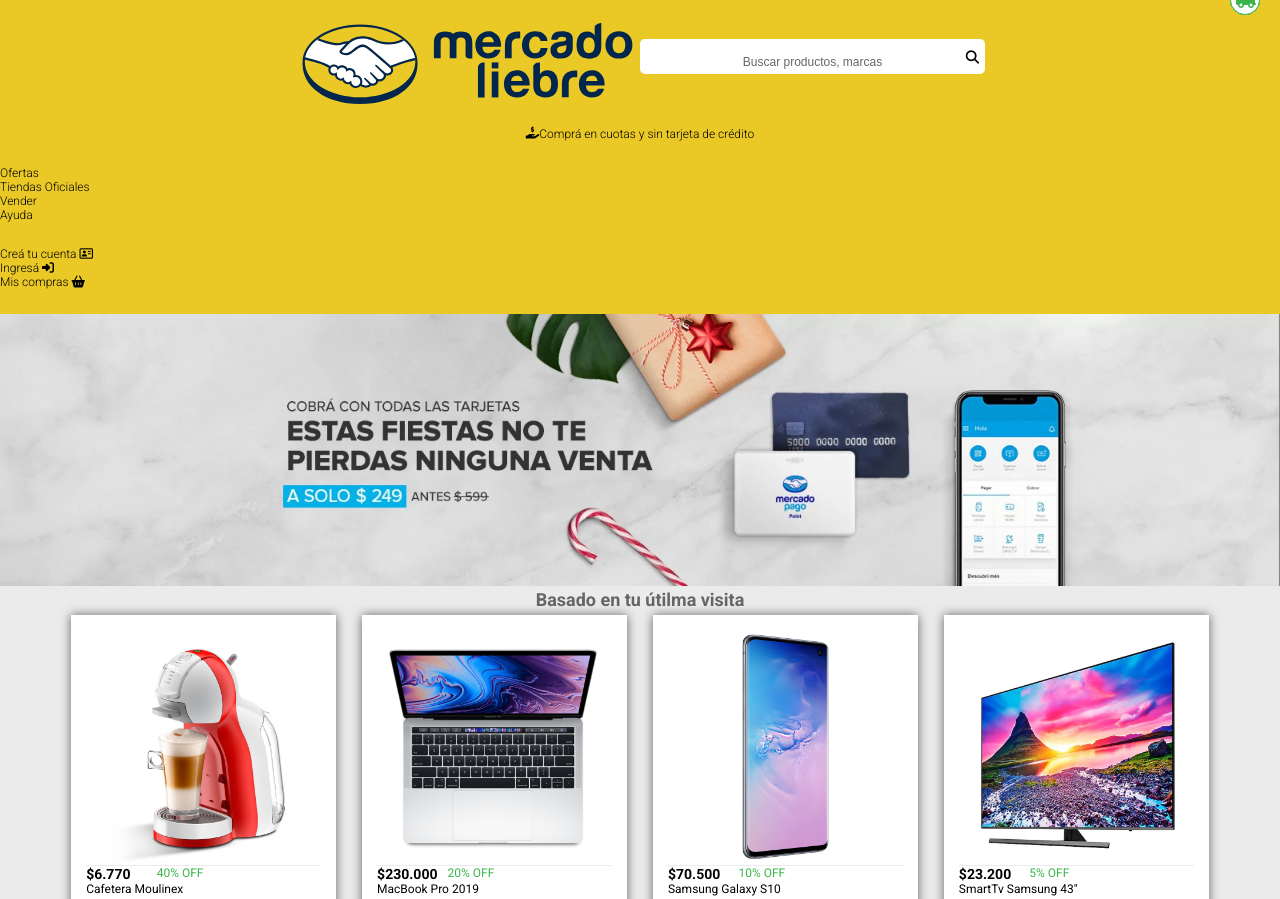
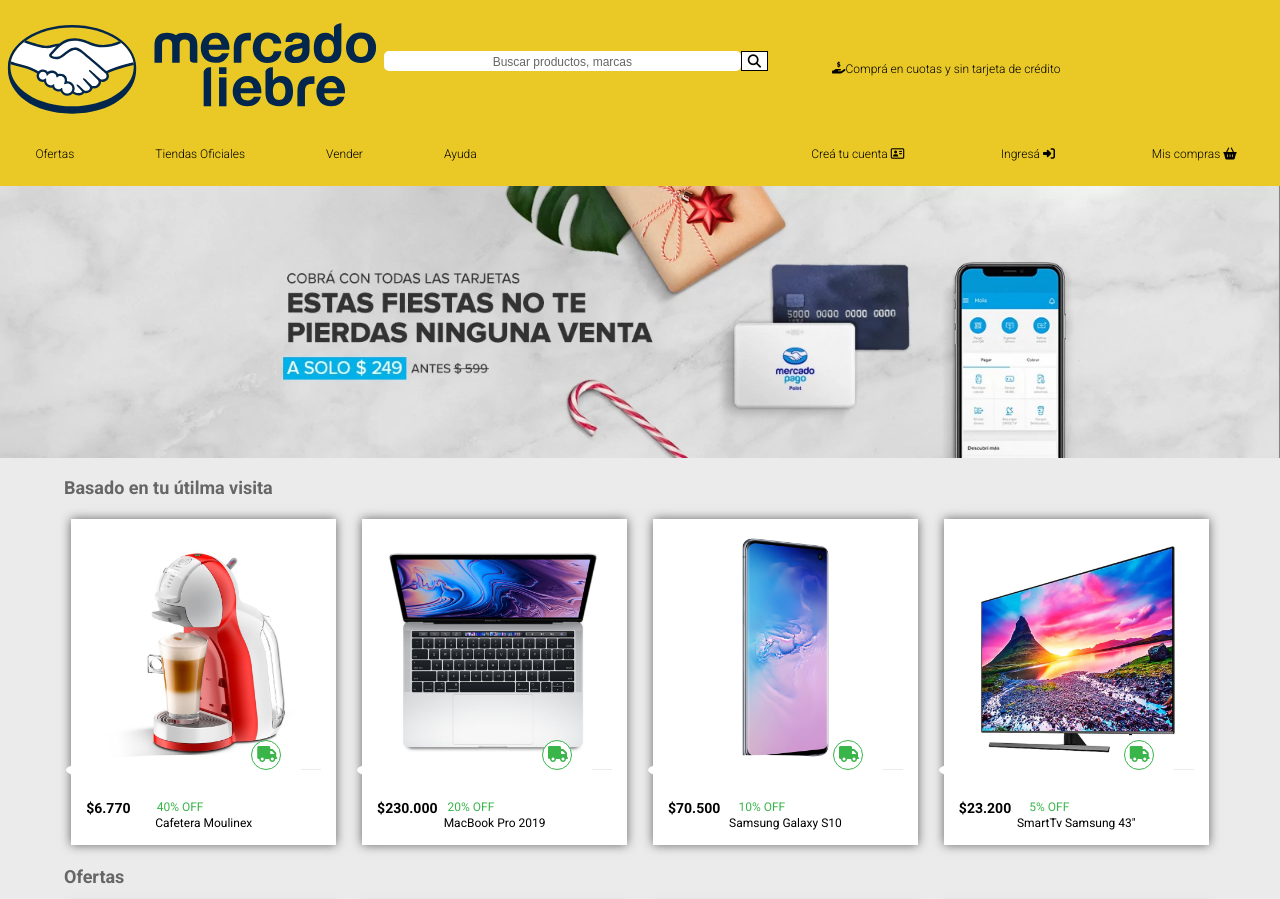
Before and after one commit to PabloMas060/mercadoLiebre, a website: page views/home.html in a window 1280 px wide. Shown: the top 899 px of the page. Drawn offline with Linux system fonts and the light colour scheme.

Commit message:
flexbox done!

```diff
--- a/public/css/header.css
+++ b/public/css/header.css
@@ -10,6 +10,7 @@
     flex-wrap: wrap;
     align-items: center;
     justify-content: space-between;
+    width: 100%;
 }
 .header__logo {
     padding: 5px;
@@ -56,6 +57,14 @@
     margin-top: 15px;
     display: flex;
     justify-content: center;
+    width: 75%;
+}
+.header__div-cuotas i{
+    margin: 0 ;
+}
+.header__div-cuotas p{
+    width: 100%;
+    margin: 0;
 }
 .header__navs {
     margin: 0px;
@@ -89,30 +98,56 @@
 }
 
 /* TABLET */
-@media(min-width:361px) {
+@media(min-width:481px) {
     .header {
     }
+    .header__top{
+
+    }
     .header__logo {
+        width: 30%;
+        margin: 0;
     }
     .header__logo img {
     }
     .header__searchBar {
+        width: 30%;
+        margin: 0;
     }
     .header__searchBar form {
+display: flex;
+    }
+    .header__searchBar__input{
+        font-size: 1rem;
     }
     .header__searchBar__input::placeholder {
     }
     .header__searchBar__button {
+        position: relative;
+        top: 0;
+        border: 1px solid black;
     }
     .header__div-cuotas {
+        width: 30%;
     }
     .header__navs {
-        display: block;
+        display: flex;
+        width: 100%;
+        justify-content: space-between;
+        flex-wrap: wrap;
     }
     .header__navs nav {
+        width: 40%;
     }
     .header ul {
+        display: flex;
+        flex-wrap: wrap;
+        gap: 2%;
+        width: 100%;
     }
+    .header__navs li{
+    }
+
     .header a {
     }
     .header__burger__div {
--- a/public/css/main.css
+++ b/public/css/main.css
@@ -32,6 +32,7 @@
     background-color: #ffffff;
     flex-direction: column;
     width: 100%;
+    gap: 1%;
 }
 
 .main__section__ultimaVisita__article img {
@@ -40,25 +41,41 @@
 
 .main__section__ultimaVisita__article-cardBody {
     border-top: solid 1px #ebebeb;
+    display: flex;
+    flex-wrap: wrap;
     margin: 0px;
-    /* width: 100%; */
+    width: 100%;
 }
 
 .main__section__ultimaVisita__article-cardBody-icon, .main__section__ultimaVisita__article-cardBody-discount{
     color: var(--colorVerde);
 }
 .main__section__ultimaVisita__article-cardBody-icon{
-    display: block;
+    display: flex;
     font-size: 16px;
     padding: 5px;
+    width: 100%;
+    height: 30px;
+    background-color: #ffffff;
+    border-radius: 50%;
+    position: relative;
+    right: 20px;
+    top: -15px;
+    margin: 0;
+
+}
+.main__section__ultimaVisita__article-cardBody-icon i{
     width: 30px;
     height: 30px;
     border: 1px solid #39b54a;
     background-color: #ffffff;
     border-radius: 50%;
+    font-size: 16px;
+    padding: 5px;
     position: absolute;
     right: 20px;
     top: -15px;
+
 }
 .main__section__ultimaVisita__article-cardBody-numbers{
     display: flex;
@@ -94,6 +111,9 @@
 
     .main__section__ultimaVisita {
         flex-direction: column;
+    }
+    .main__section__ultimaVisita h2{
+        margin: 1rem 0;
     }
 
     .main__section__container{
@@ -136,5 +156,8 @@
     .main__section__ultimaVisita__article img {
         width: 100%;
     }
+    .main__section__ultimaVisita__article-cardBody-numbers{
+        flex-direction: row;
+    }
 
     }
--- a/views/home.html
+++ b/views/home.html
@@ -27,13 +27,14 @@
                             style="color: #000000;"></i></button>
                 </form>
             </div>
+            <div class="header__div-cuotas">
+                <i class="fa-solid fa-hand-holding-dollar" style="color: #000000;"></i>
+               <p>Comprá en cuotas y sin tarjeta de crédito</p>
+            </div>
         </div>
 
 
-        <div class="header__div-cuotas">
-            <i class="fa-solid fa-hand-holding-dollar" style="color: #000000;"></i>
-            Comprá en cuotas y sin tarjeta de crédito
-        </div>
+
         <div class="header__navs">
             <nav>
                 <ul>
```
